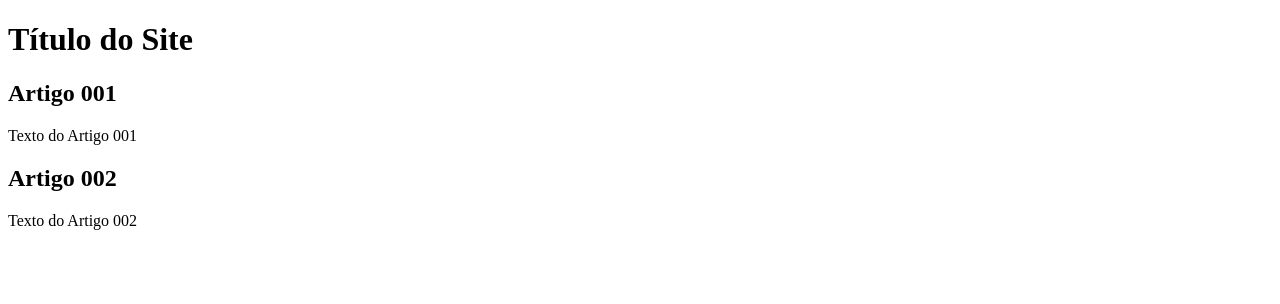
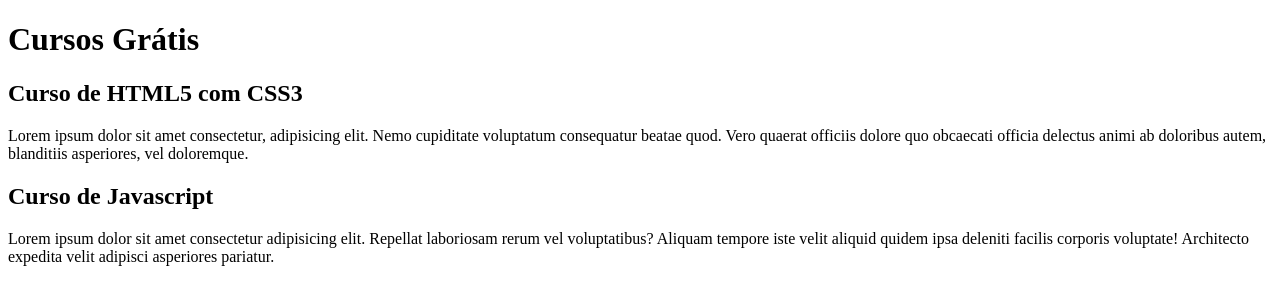
Before and after one commit to AlissonSimon/projeto-site, a plain HTML site: page index.html in a window 1280 px wide. Drawn offline with Linux system fonts and the light colour scheme.

Commit message:
comecei a escrever o conteúdo

```diff
--- a/index.html
+++ b/index.html
@@ -8,15 +8,15 @@
 <body>
     <main>
         <header>
-            <h1>Título do Site</h1>
+            <h1>Cursos Grátis</h1>
         </header>
         <article>
-            <h2>Artigo 001</h2>
-            <p>Texto do Artigo 001</p>
+            <h2>Curso de HTML5 com CSS3</h2>
+            <p>Lorem ipsum dolor sit amet consectetur, adipisicing elit. Nemo cupiditate voluptatum consequatur beatae quod. Vero quaerat officiis dolore quo obcaecati officia delectus animi ab doloribus autem, blanditiis asperiores, vel doloremque.</p>
         </article>
         <article>
-            <h2>Artigo 002</h2>
-            <p>Texto do Artigo 002</p>
+            <h2>Curso de Javascript</h2>
+            <p>Lorem ipsum dolor sit amet consectetur adipisicing elit. Repellat laboriosam rerum vel voluptatibus? Aliquam tempore iste velit aliquid quidem ipsa deleniti facilis corporis voluptate! Architecto expedita velit adipisci asperiores pariatur.</p>
         </article>
     </main>
 </body>
```
